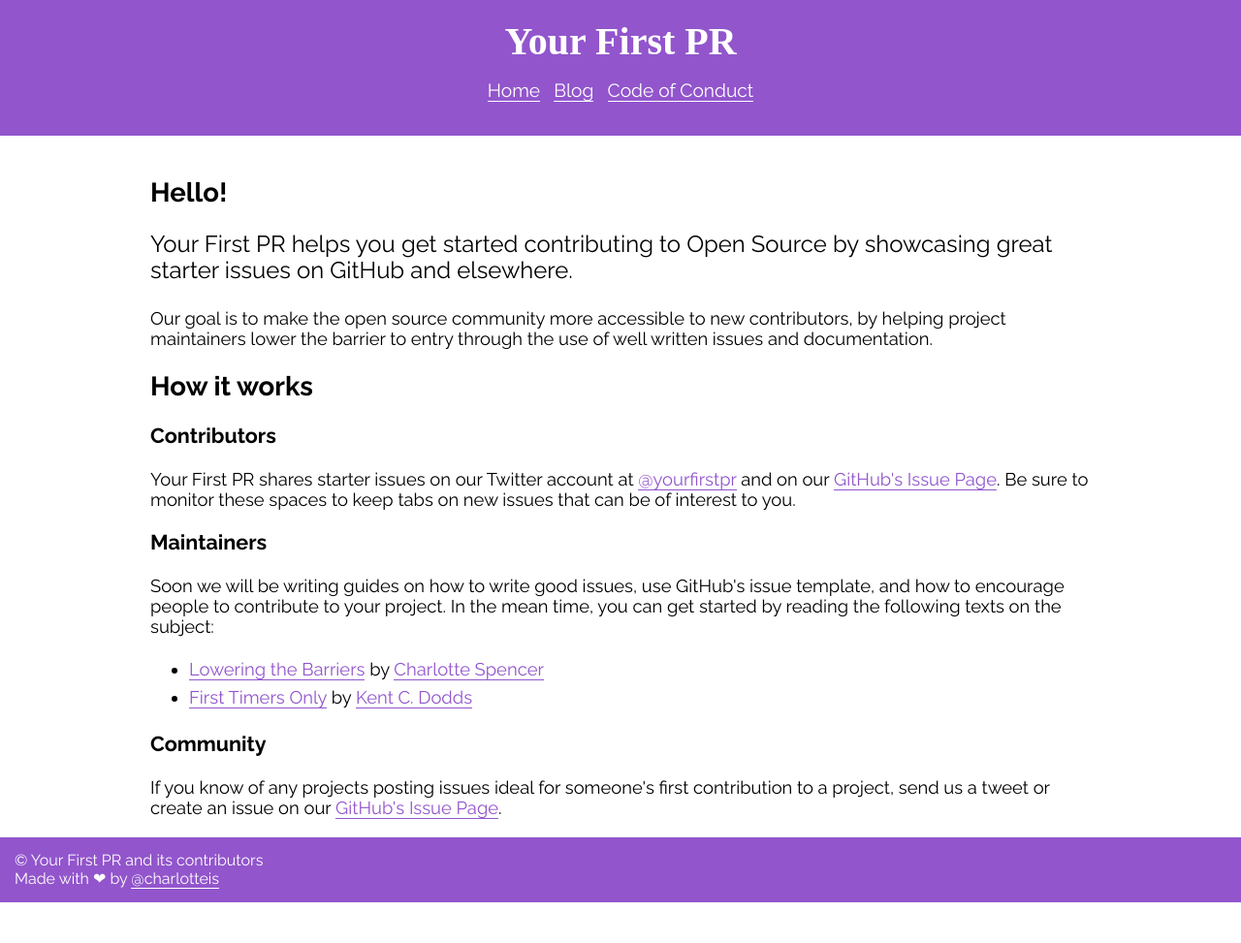
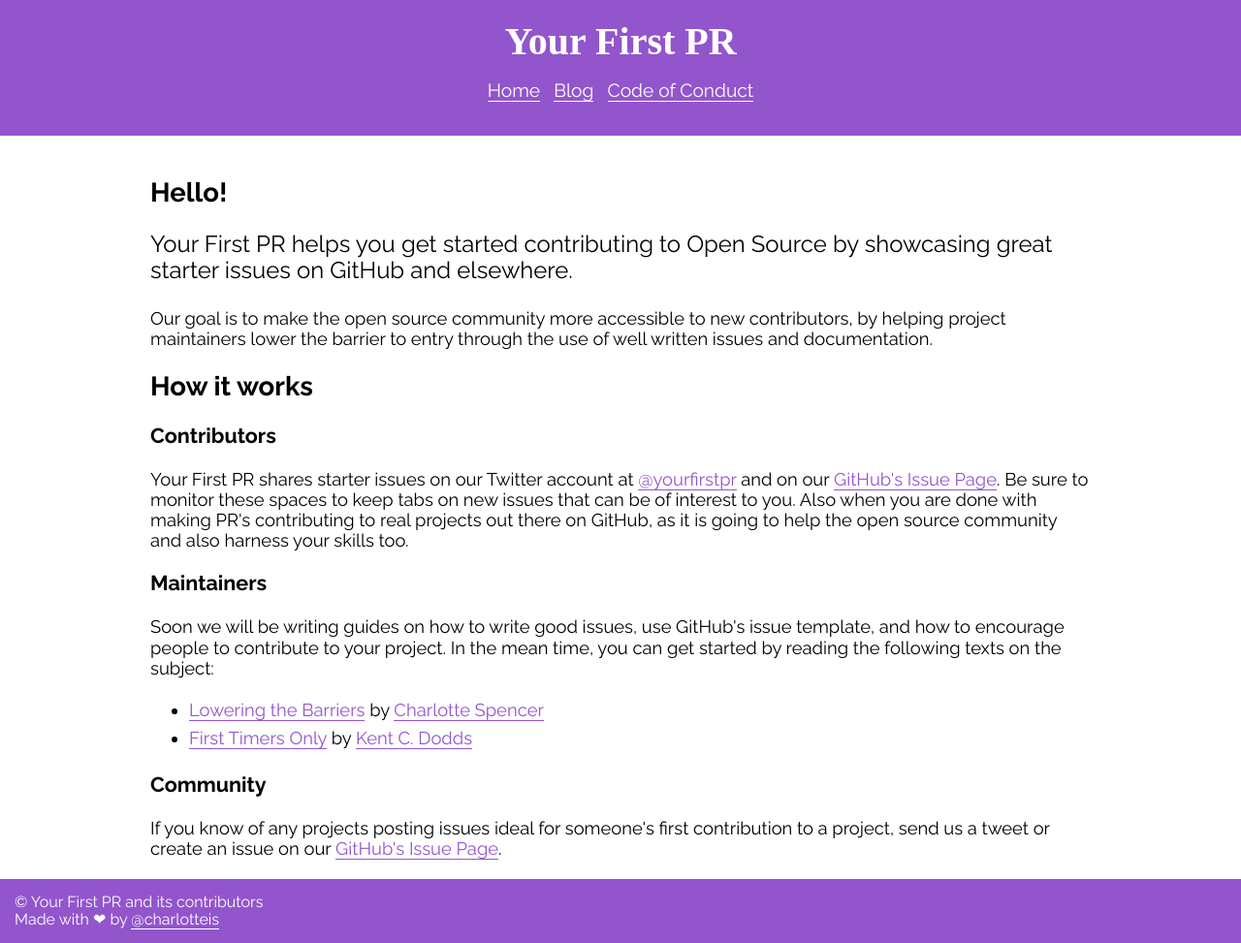
Before and after one commit to yourfirstpr/yourfirstpr.github.io, a Jekyll site: the page built from index.html, in a window 1280 px wide. Shown: the whole page at 97% size. Built offline with Jekyll 4.4.1, drawn with Linux system fonts in a browser that asks for light colours; nearby versions of some CDN libraries; some web fonts are replaced; before the commit the page ends 931 px from its top, so only the background shows below that.

Commit message:
Added description to pr's
Added description to pr's

```diff
--- a/index.html
+++ b/index.html
@@ -18,7 +18,9 @@
     <p>
       Your First PR shares starter issues on our Twitter account at <a href='https://twitter.com/yourfirstpr'>@yourfirstpr</a>
       and on our <a href='https://github.com/yourfirstpr/yourfirstpr.github.io/issues'>GitHub's Issue Page</a>.
-      Be sure to monitor these spaces to keep tabs on new issues that can be of interest to you.
+      Be sure to monitor these spaces to keep tabs on new issues that can be of interest to you. Also when you are done with making PR's
+      contributing to real projects out there on GitHub, as it is going to help the open source community and also harness your
+      skills too.
     </p>
     <h3>Maintainers</h3>
     <p>
```
